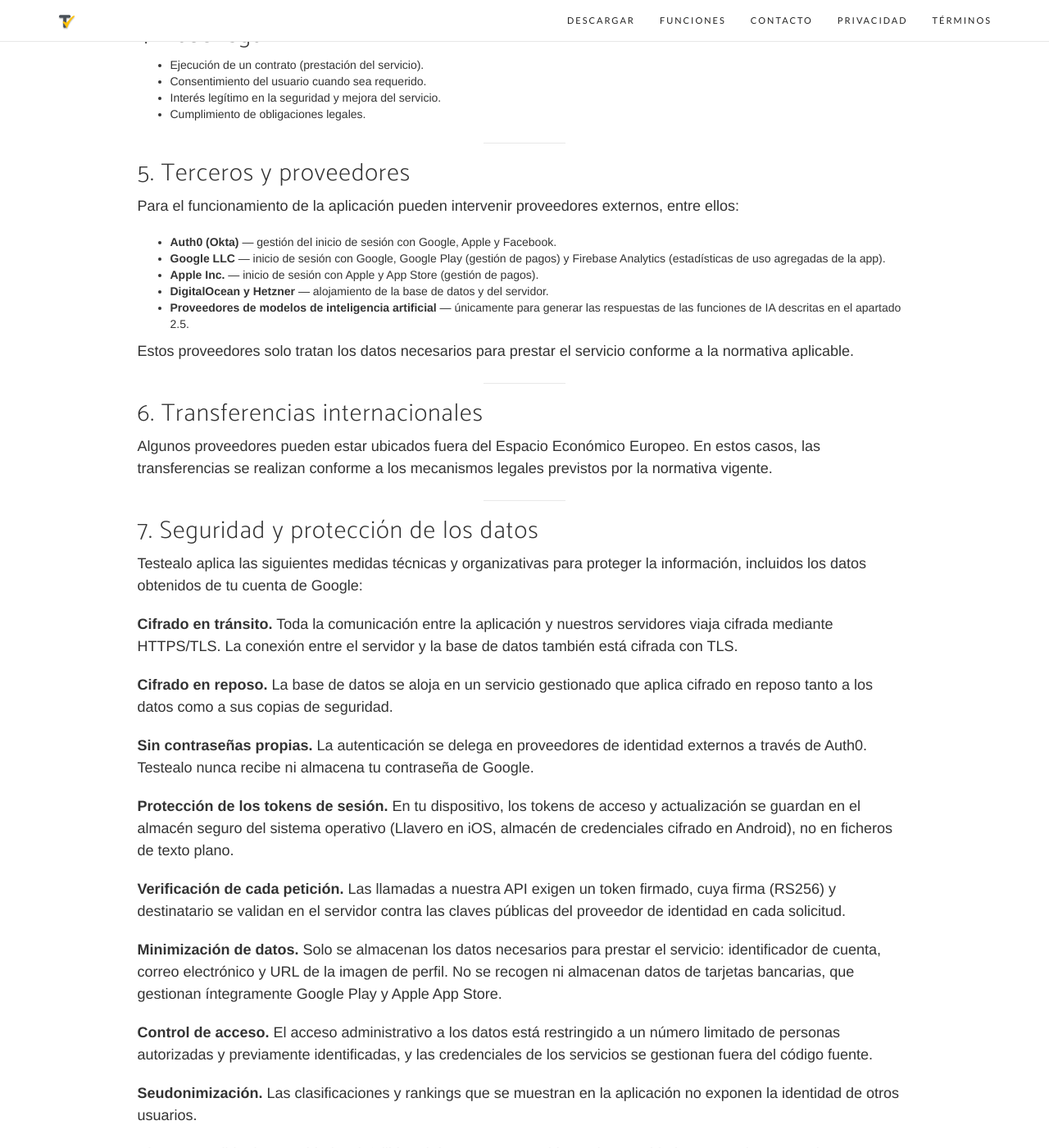
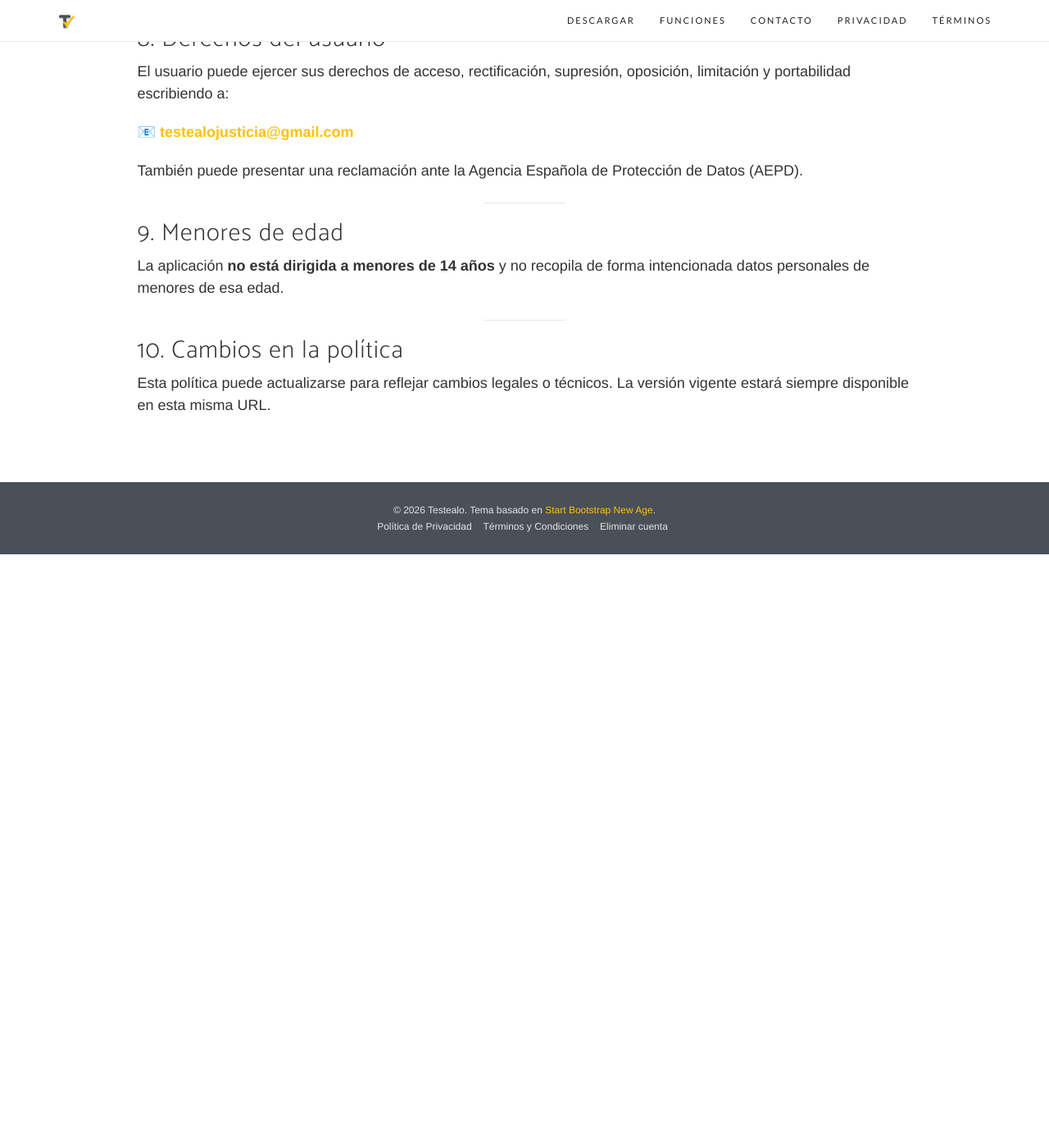
Before and after one commit to jfjalburquerque/testealo.github.io, a Jekyll site: the page built from politica-de-privacidad.md, in a window 1280 px wide and 1400 px high, scrolled down 2127 px. Shown: the whole window at 82% size. Built offline with Jekyll 4.4.1, drawn with Linux system fonts in a browser that asks for light colours; some web fonts are replaced; after the commit the page ends 2803 px from its top, so only the background shows below that; some of the changed text lies outside the part shown.

Commit message:
Revert "docs(privacidad): declara los datos de Google y las medidas de seguridad"
This reverts commit 3d5bed1a3d0fa9096a7e5a1912e94f4526076ecc.

```diff
--- a/politica-de-privacidad.md
+++ b/politica-de-privacidad.md
@@ -2,10 +2,6 @@
 title: Política de Privacidad
 permalink: /politica-de-privacidad/
 layout: page
----
-
-**Última actualización: 17 de septiembre de 2026**
-
 ---
 
 ## 1. Responsable del tratamiento
@@ -22,51 +18,13 @@
 
 ### 2.1 Datos de cuenta
 
-El acceso a Testealo se realiza mediante proveedores de identidad externos
-(Google, Apple y Facebook), gestionados a través de Auth0. Testealo **no crea ni
-almacena contraseñas**.
-
-De la cuenta con la que inicias sesión se tratan:
-
-* Identificador único que asigna el proveedor a tu cuenta.
-* Dirección de correo electrónico.
+* Identificador del proveedor de inicio de sesión.
+* Dirección de correo electrónico (si el proveedor la facilita).
 * Imagen de perfil (si el proveedor la facilita).
 
 ---
 
-### 2.2 Datos obtenidos de tu cuenta de Google
-
-Si eliges **«Continuar con Google»**, Testealo solicita únicamente los permisos
-(*scopes*) estándar de OpenID Connect: `openid`, `profile`, `email` y
-`offline_access`. En concreto:
-
-| Permiso | A qué da acceso | Para qué lo usamos |
-|---|---|---|
-| `openid` | Identificador único de tu cuenta de Google | Reconocer tu cuenta entre sesiones y vincular tu progreso |
-| `email` | Tu dirección de correo electrónico | Identificarte de forma única y comunicarnos contigo sobre el servicio |
-| `profile` | Datos básicos del perfil público: nombre e imagen | Mostrar tu imagen de perfil dentro de la app |
-| `offline_access` | Un token de actualización | Mantener la sesión iniciada sin pedirte credenciales cada vez |
-
-De esos datos, Testealo **conserva en su base de datos** el identificador de la
-cuenta, el correo electrónico y la URL de la imagen de perfil. El nombre no se
-almacena.
-
-**Testealo NO solicita ni accede** a Gmail, Google Drive, Google Calendar,
-Contactos, Fotos, tu ubicación ni a ningún otro dato de tu cuenta de Google. No
-se utiliza ningún permiso clasificado por Google como sensible o restringido.
-
-Los datos obtenidos de Google se usan **exclusivamente** para prestar las
-funciones descritas arriba. **No se venden, no se ceden con fines publicitarios
-ni se emplean para entrenar modelos de inteligencia artificial.** Testealo no
-incluye ningún SDK de publicidad.
-
-Puedes revocar el acceso en cualquier momento desde la página de
-[permisos de tu cuenta de Google](https://myaccount.google.com/permissions), sin
-perjuicio de tu derecho a solicitar la eliminación de la cuenta (apartado 9).
-
----
-
-### 2.3 Datos de uso de la aplicación
+### 2.2 Datos de uso de la aplicación
 
 * Oposiciones o competiciones seleccionadas.
 * Resultados de tests (aciertos, fallos, no contestadas y fecha/hora).
@@ -83,7 +41,7 @@
 
 ---
 
-### 2.5 Funciones basadas en inteligencia artificial
+### 2.4 Funciones basadas en inteligencia artificial
 
 Al utilizar funciones de IA:
 
@@ -126,13 +84,9 @@
 
 Para el funcionamiento de la aplicación pueden intervenir proveedores externos, entre ellos:
 
-* **Auth0 (Okta)** — gestión del inicio de sesión con Google, Apple y Facebook.
-* **Google LLC** — inicio de sesión con Google, Google Play (gestión de pagos) y
-  Firebase Analytics (estadísticas de uso agregadas de la app).
-* **Apple Inc.** — inicio de sesión con Apple y App Store (gestión de pagos).
-* **DigitalOcean y Hetzner** — alojamiento de la base de datos y del servidor.
-* **Proveedores de modelos de inteligencia artificial** — únicamente para
-  generar las respuestas de las funciones de IA descritas en el apartado 2.5.
+* Servicios de autenticación.
+* Google Play y Apple App Store (gestión de pagos).
+* Proveedores de servicios técnicos y de inteligencia artificial.
 
 Estos proveedores solo tratan los datos necesarios para prestar el servicio conforme a la normativa aplicable.
 
@@ -145,50 +99,7 @@
 
 ---
 
-## 7. Seguridad y protección de los datos
-
-Testealo aplica las siguientes medidas técnicas y organizativas para proteger la
-información, incluidos los datos obtenidos de tu cuenta de Google:
-
-**Cifrado en tránsito.** Toda la comunicación entre la aplicación y nuestros
-servidores viaja cifrada mediante HTTPS/TLS. La conexión entre el servidor y la
-base de datos también está cifrada con TLS.
-
-**Cifrado en reposo.** La base de datos se aloja en un servicio gestionado que
-aplica cifrado en reposo tanto a los datos como a sus copias de seguridad.
-
-**Sin contraseñas propias.** La autenticación se delega en proveedores de
-identidad externos a través de Auth0. Testealo nunca recibe ni almacena tu
-contraseña de Google.
-
-**Protección de los tokens de sesión.** En tu dispositivo, los tokens de acceso
-y actualización se guardan en el almacén seguro del sistema operativo (Llavero
-en iOS, almacén de credenciales cifrado en Android), no en ficheros de texto
-plano.
-
-**Verificación de cada petición.** Las llamadas a nuestra API exigen un token
-firmado, cuya firma (RS256) y destinatario se validan en el servidor contra las
-claves públicas del proveedor de identidad en cada solicitud.
-
-**Minimización de datos.** Solo se almacenan los datos necesarios para prestar
-el servicio: identificador de cuenta, correo electrónico y URL de la imagen de
-perfil. No se recogen ni almacenan datos de tarjetas bancarias, que gestionan
-íntegramente Google Play y Apple App Store.
-
-**Control de acceso.** El acceso administrativo a los datos está restringido a
-un número limitado de personas autorizadas y previamente identificadas, y las
-credenciales de los servicios se gestionan fuera del código fuente.
-
-**Seudonimización.** Las clasificaciones y rankings que se muestran en la
-aplicación no exponen la identidad de otros usuarios.
-
-Ninguna medida de seguridad es infalible. Si detectaras un problema de seguridad
-en Testealo, te agradecemos que nos escribas a
-[testealojusticia@gmail.com](mailto:testealojusticia@gmail.com).
-
----
-
-## 8. Conservación de los datos
+## 7. Conservación de los datos
 
 * Los datos se conservan mientras la cuenta del usuario esté activa.
 * Los datos necesarios para obligaciones legales se conservarán durante los plazos exigidos por la normativa.
@@ -198,7 +109,7 @@
 
 ---
 
-## 9. Derechos del usuario
+## 8. Derechos del usuario
 
 El usuario puede ejercer sus derechos de acceso, rectificación, supresión, oposición, limitación y portabilidad escribiendo a:
 
@@ -208,13 +119,13 @@
 
 ---
 
-## 10. Menores de edad
+## 9. Menores de edad
 
 La aplicación **no está dirigida a menores de 14 años** y no recopila de forma intencionada datos personales de menores de esa edad.
 
 ---
 
-## 11. Cambios en la política
+## 10. Cambios en la política
 
 Esta política puede actualizarse para reflejar cambios legales o técnicos.
 La versión vigente estará siempre disponible en esta misma URL.
```
Also changed, not shown: other parts of politica-de-privacidad.md (+2 -2 lines).
